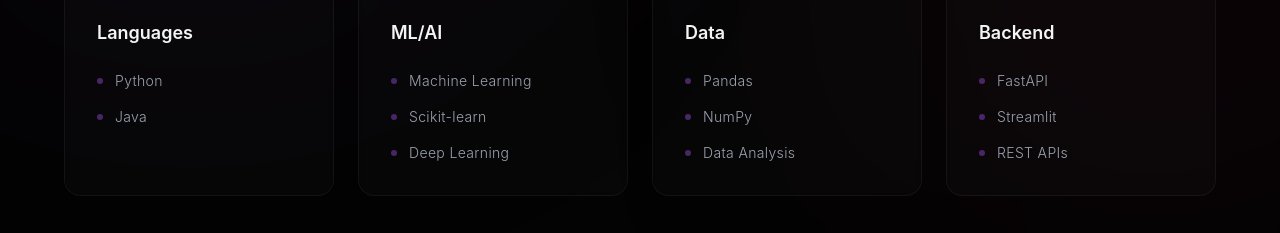
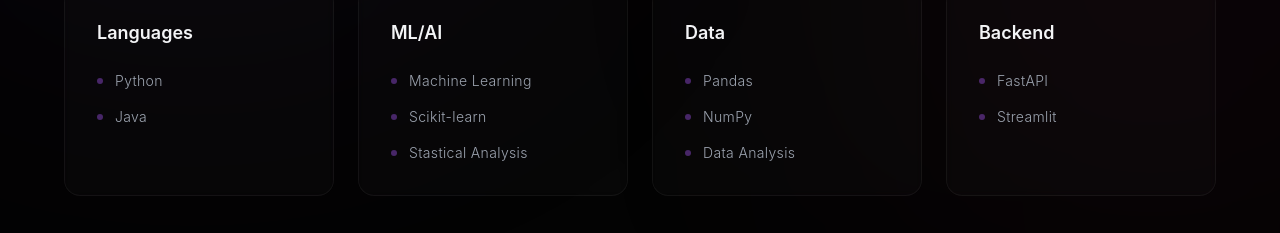
Before and after one commit to Suryabhan-Patel/portfolio, a React (Vite) app: page / in a window 1280 px wide. Shown: the part 1639-1872 px from the top of the page. Built offline with nearby package versions, Linux system fonts and the light colour scheme.

Commit message:
update about section

```diff
--- a/src/components/About.tsx
+++ b/src/components/About.tsx
@@ -4,9 +4,9 @@
 export default function About() {
   const skills = [
     { category: 'Languages', items: ['Python', 'Java'] },
-    { category: 'ML/AI', items: ['Machine Learning', 'Scikit-learn', 'Deep Learning'] },
+    { category: 'ML/AI', items: ['Machine Learning', 'Scikit-learn', 'Stastical Analysis'] },
     { category: 'Data', items: ['Pandas', 'NumPy', 'Data Analysis'] },
-    { category: 'Backend', items: ['FastAPI', 'Streamlit', 'REST APIs'] },
+    { category: 'Backend', items: ['FastAPI', 'Streamlit'] },
   ];
 
   // Premium, fluid easing curve
```
